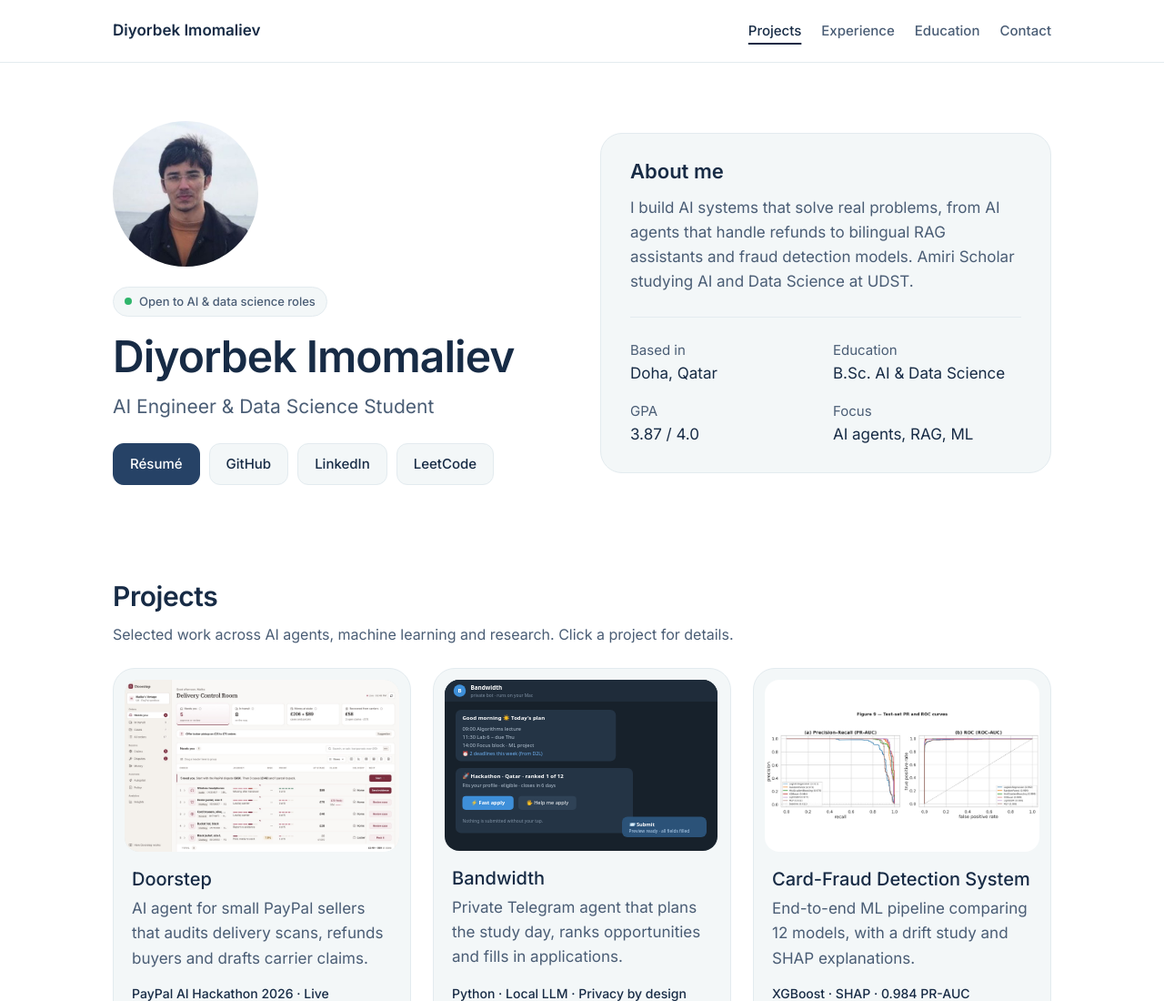
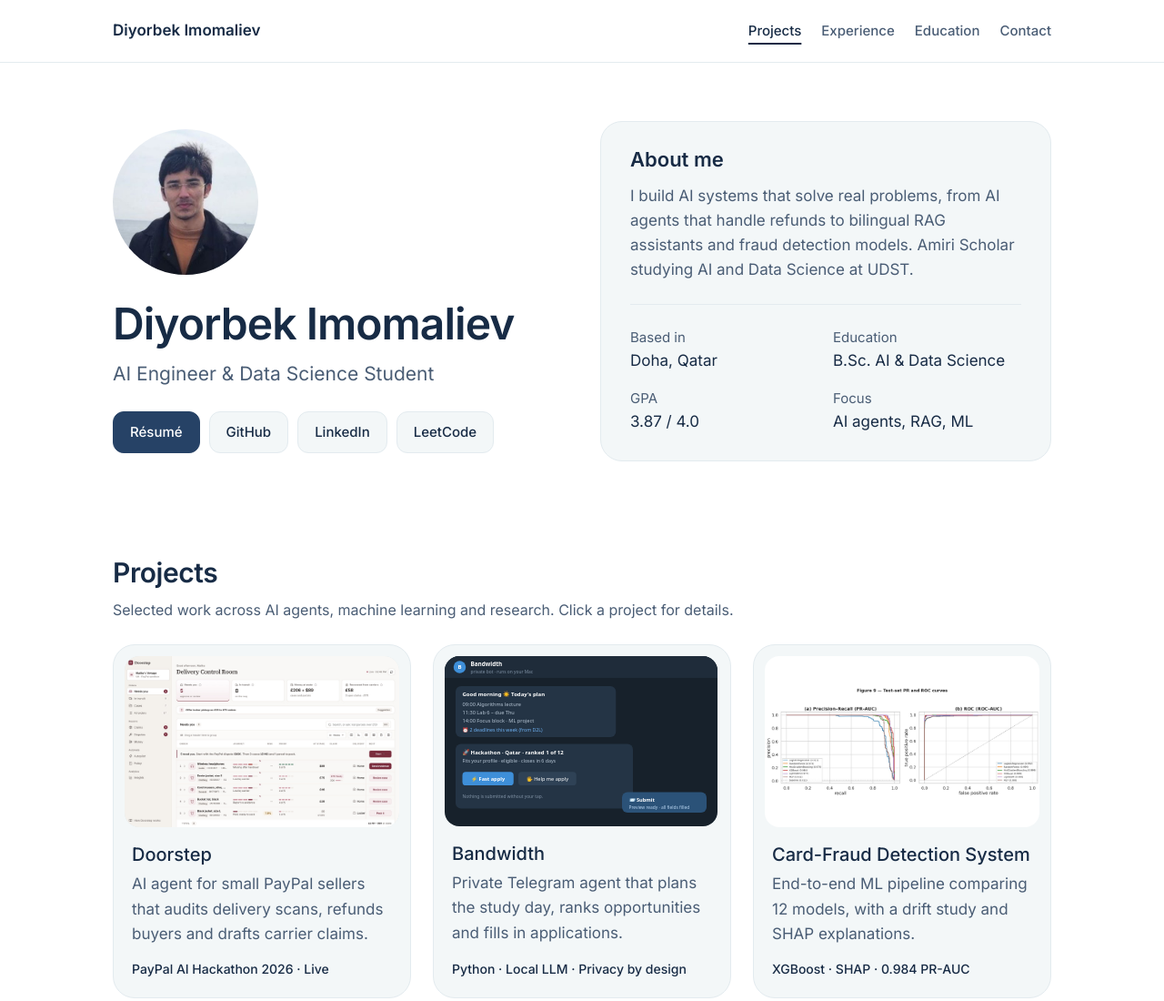
Before and after one commit to DiyorbekImomaliyev/portfolio, a plain HTML site: page index.html in a window 1280 px wide. Shown: the top 1100 px of the page at 91% size. Drawn offline with Linux system fonts and the light colour scheme.

Commit message:
Remove open-to-roles badge
Co-Authored-By: Claude Sonnet 5.5 <noreply@anthropic.com>

```diff
--- a/index.html
+++ b/index.html
@@ -36,7 +36,6 @@
     <header class="hero container">
       <div>
         <img class="profile-photo" src="images/me.jpg" alt="Diyorbek Imomaliev">
-        <p class="badge"><span class="dot"></span>Open to AI &amp; data science roles</p>
         <h1>Diyorbek Imomaliev</h1>
         <p class="subtitle">AI Engineer &amp; Data Science Student</p>
 
--- a/style.css
+++ b/style.css
@@ -180,29 +180,8 @@ p {
   object-fit: cover;
 }
 
-.badge {
-  display: inline-flex;
-  align-items: center;
-  gap: 8px;
-  margin-top: 22px;
-  padding: 5px 12px;
-  border: 1px solid var(--border);
-  border-radius: 999px;
-  background: var(--card);
-  font-size: 13px;
-  font-weight: 500;
-  color: var(--text-light);
-}
-
-.badge .dot {
-  width: 8px;
-  height: 8px;
-  border-radius: 50%;
-  background: #2FB56B;
-}
-
 .hero h1 {
-  margin-top: 14px;
+  margin-top: 24px;
   font-size: 48px;
   letter-spacing: -0.02em;
 }
```
